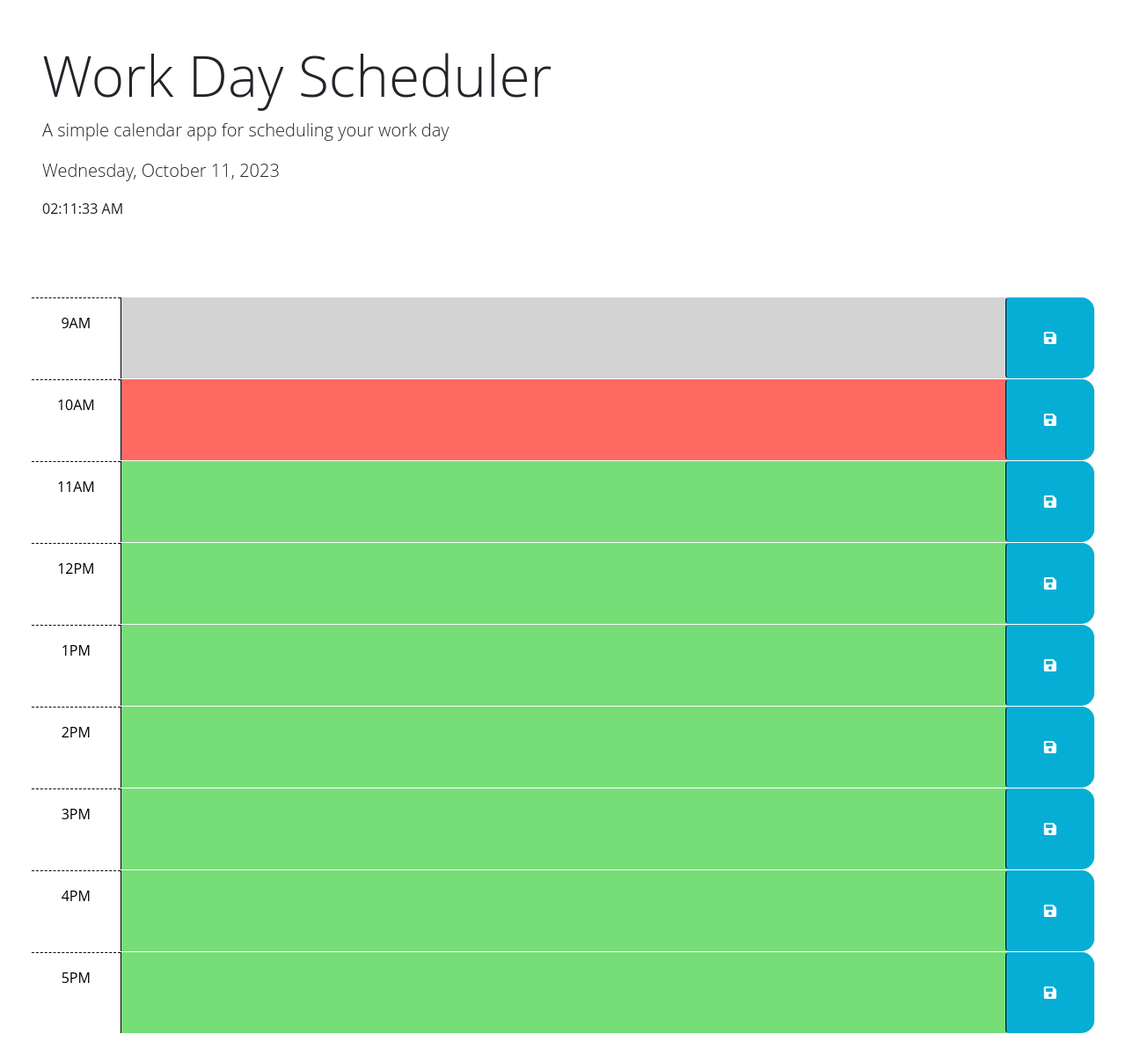
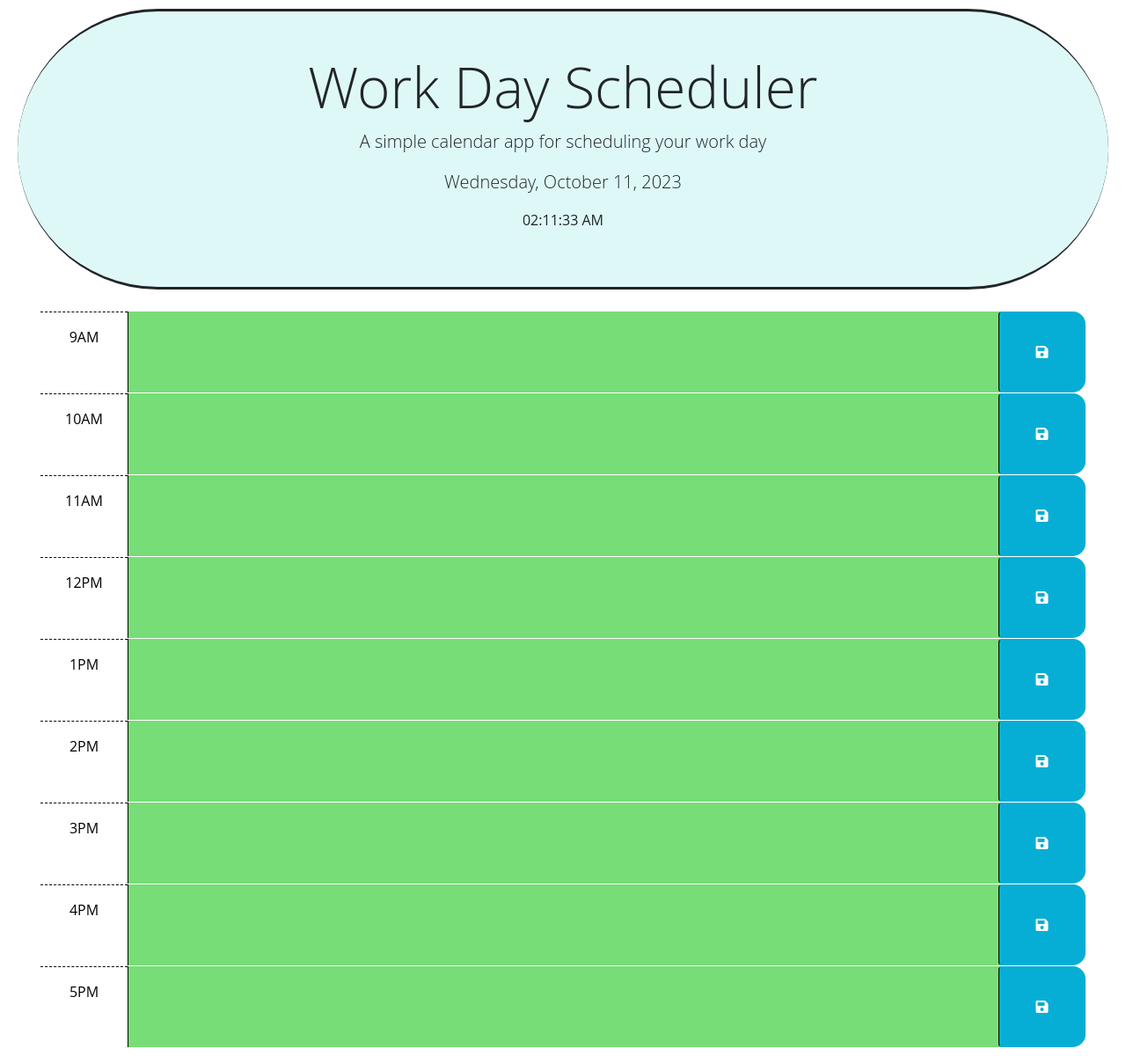
Before and after one commit to Kthao29/daily-deja-vu, a plain HTML site: page index.html in a window 1280 px wide. Shown: the whole page at 88% size. Before the commit the page ends 1174 px from the top, so only its background shows below. Drawn offline with nearby package versions, Linux system fonts and the light colour scheme.

Commit message:
Made final edit

```diff
--- a/index.html
+++ b/index.html
@@ -32,18 +32,8 @@
       <p id="currentTime"></p>
     </header>
     <div class="container-fluid px-5">
-      <!-- Use class for "past", "present", and "future" to apply styles to the
-        time-block divs accordingly. The javascript will need to do this by
-        adding/removing these classes on each div by comparing the hour in the
-        id to the current hour. The html provided below is meant to be an example
-        demonstrating how the css provided can be leveraged to create the
-        desired layout and colors. The html below should be removed or updated
-        in the finished product. Remember to delete this comment once the
-        code is implemented.
-        -->
 
-      <!-- Example of a past time block. The "past" class adds a gray background color. -->
-      <div id="hour-9" class="row time-block past">
+      <div id="9" class="row time-block">
         <div class="col-2 col-md-1 hour text-center py-3">9AM</div>
         <textarea class="col-8 col-md-10 description" rows="3"> </textarea>
         <button class="btn saveBtn col-2 col-md-1" aria-label="save">
@@ -51,8 +41,7 @@
         </button>
       </div>
 
-      <!-- Example of a present time block. The "present" class adds a red background color. -->
-      <div id="hour-10" class="row time-block present">
+      <div id="10" class="row time-block">
         <div class="col-2 col-md-1 hour text-center py-3">10AM</div>
         <textarea class="col-8 col-md-10 description" rows="3"> </textarea>
         <button class="btn saveBtn col-2 col-md-1" aria-label="save">
@@ -60,8 +49,7 @@
         </button>
       </div>
 
-      <!-- Example of a future time block. The "future" class adds a green background color. -->
-      <div id="hour-11" class="row time-block future">
+      <div id="11" class="row time-block">
         <div class="col-2 col-md-1 hour text-center py-3">11AM</div>
         <textarea class="col-8 col-md-10 description" rows="3"> </textarea>
         <button class="btn saveBtn col-2 col-md-1" aria-label="save">
@@ -69,8 +57,7 @@
         </button>
       </div>
 
-
-      <div id="hour-12" class="row time-block future">
+      <div id="12" class="row time-block">
         <div class="col-2 col-md-1 hour text-center py-3">12PM</div>
         <textarea class="col-8 col-md-10 description" rows="3"> </textarea>
         <button class="btn saveBtn col-2 col-md-1" aria-label="save">
@@ -78,8 +65,7 @@
         </button>
       </div>
 
-
-      <div id="hour-1" class="row time-block future">
+      <div id="13" class="row time-block">
         <div class="col-2 col-md-1 hour text-center py-3">1PM</div>
         <textarea class="col-8 col-md-10 description" rows="3"> </textarea>
         <button class="btn saveBtn col-2 col-md-1" aria-label="save">
@@ -87,8 +73,7 @@
         </button>
       </div>
 
-
-      <div id="hour-2" class="row time-block future">
+      <div id="14" class="row time-block">
         <div class="col-2 col-md-1 hour text-center py-3">2PM</div>
         <textarea class="col-8 col-md-10 description" rows="3"> </textarea>
         <button class="btn saveBtn col-2 col-md-1" aria-label="save">
@@ -96,8 +81,7 @@
         </button>
       </div>
 
-
-      <div id="hour-3" class="row time-block future">
+      <div id="15" class="row time-block">
         <div class="col-2 col-md-1 hour text-center py-3">3PM</div>
         <textarea class="col-8 col-md-10 description" rows="3"> </textarea>
         <button class="btn saveBtn col-2 col-md-1" aria-label="save">
@@ -105,8 +89,7 @@
         </button>
       </div>
 
-
-      <div id="hour-4" class="row time-block future">
+      <div id="16" class="row time-block">
         <div class="col-2 col-md-1 hour text-center py-3">4PM</div>
         <textarea class="col-8 col-md-10 description" rows="3"> </textarea>
         <button class="btn saveBtn col-2 col-md-1" aria-label="save">
@@ -114,8 +97,7 @@
         </button>
       </div>
 
-
-      <div id="hour-5" class="row time-block future">
+      <div id="17" class="row time-block">
         <div class="col-2 col-md-1 hour text-center py-3">5PM</div>
         <textarea class="col-8 col-md-10 description" rows="3"> </textarea>
         <button class="btn saveBtn col-2 col-md-1" aria-label="save">
--- a/script.js
+++ b/script.js
@@ -1,26 +1,3 @@
-// Wrap all code that interacts with the DOM in a call to jQuery to ensure that
-// the code isn't run until the browser has finished rendering all the elements
-// in the html.
-$(function () {
-  // TODO: Add a listener for click events on the save button. This code should
-  // use the id in the containing time-block as a key to save the user input in
-  // local storage. HINT: What does `this` reference in the click listener
-  // function? How can DOM traversal be used to get the "hour-x" id of the
-  // time-block containing the button that was clicked? How might the id be
-  // useful when saving the description in local storage?
-  //
-  // TODO: Add code to apply the past, present, or future class to each time
-  // block by comparing the id to the current hour. HINTS: How can the id
-  // attribute of each time-block be used to conditionally add or remove the
-  // past, present, and future classes? How can Day.js be used to get the
-  // current hour in 24-hour time?
-  //
-  // TODO: Add code to get any user input that was saved in localStorage and set
-  // the values of the corresponding textarea elements. HINT: How can the id
-  // attribute of each time-block be used to do this?
-  //
-});
-
 
 //The current day
 var today = dayjs();
@@ -43,7 +20,7 @@ setInterval(updateTime, 1000);
 console.log(updateTime);
 
 
-
+//Button to setItems into localStorage
 $(".saveBtn").on("click", function (event) {
   event.preventDefault();
 
@@ -52,3 +29,29 @@ $(".saveBtn").on("click", function (event) {
   localStorage.setItem(time, description);
 
 });
+//Function to getItem from localStorage
+$('.time-block').each(function() {
+  const myTime = $(this).attr('id');
+  const myDescription = localStorage.getItem(myTime);
+  $(this).children('.description').val(myDescription);
+});
+
+//Function to get the past,future, and present time block
+function getColor() {
+  $('.time-block').each(function() {
+    const currentHour = dayjs().format('H');
+    const blockHour = parseInt(this.id);
+    if (blockHour == currentHour) {
+      $(this).addClass('present');
+    } else if (blockHour < currentHour) {
+      $(this).addClass('past');
+    } else {
+      $(this).addClass('future');
+    }
+  });
+}
+
+
+//Call the function
+getColor();
+updateTime();
--- a/style.css
+++ b/style.css
@@ -1,6 +1,7 @@
 body {
   font-family: 'Open Sans', sans-serif;
   font-size: 16px;
+  margin: 10px;
 }
 
 textarea {
@@ -31,7 +32,7 @@ textarea {
 }
 
 .past {
-  background-color: #d3d3d3;
+  background-color: #b9b8b8;
   color: white;
 }
 
@@ -57,3 +58,12 @@ textarea {
   font-size: 20px;
   transition: all 0.3s ease-in-out;
 }
+
+.p-5 {
+  text-align: center;
+  border-bottom: solid;
+  border-radius: 200px;
+  border-top: solid;
+  margin: 10px;
+  background-color: #def8f8;
+}
```
Also changed, not shown: Screenshot 2023-10-10 at 8.48.14 PM.png (added), Screenshot 2023-10-10 at 8.49.24 PM.png (added), 2 other files.
